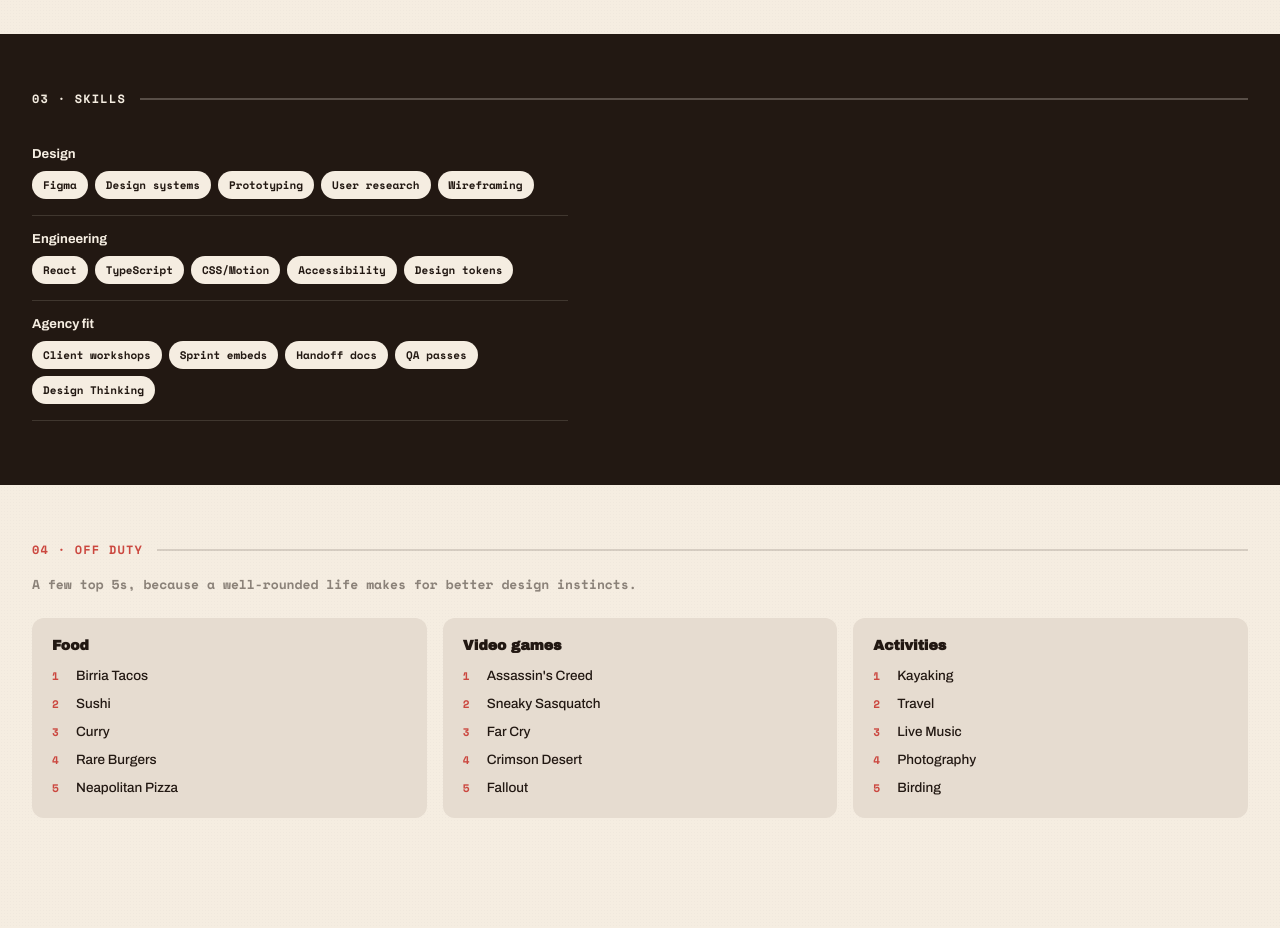
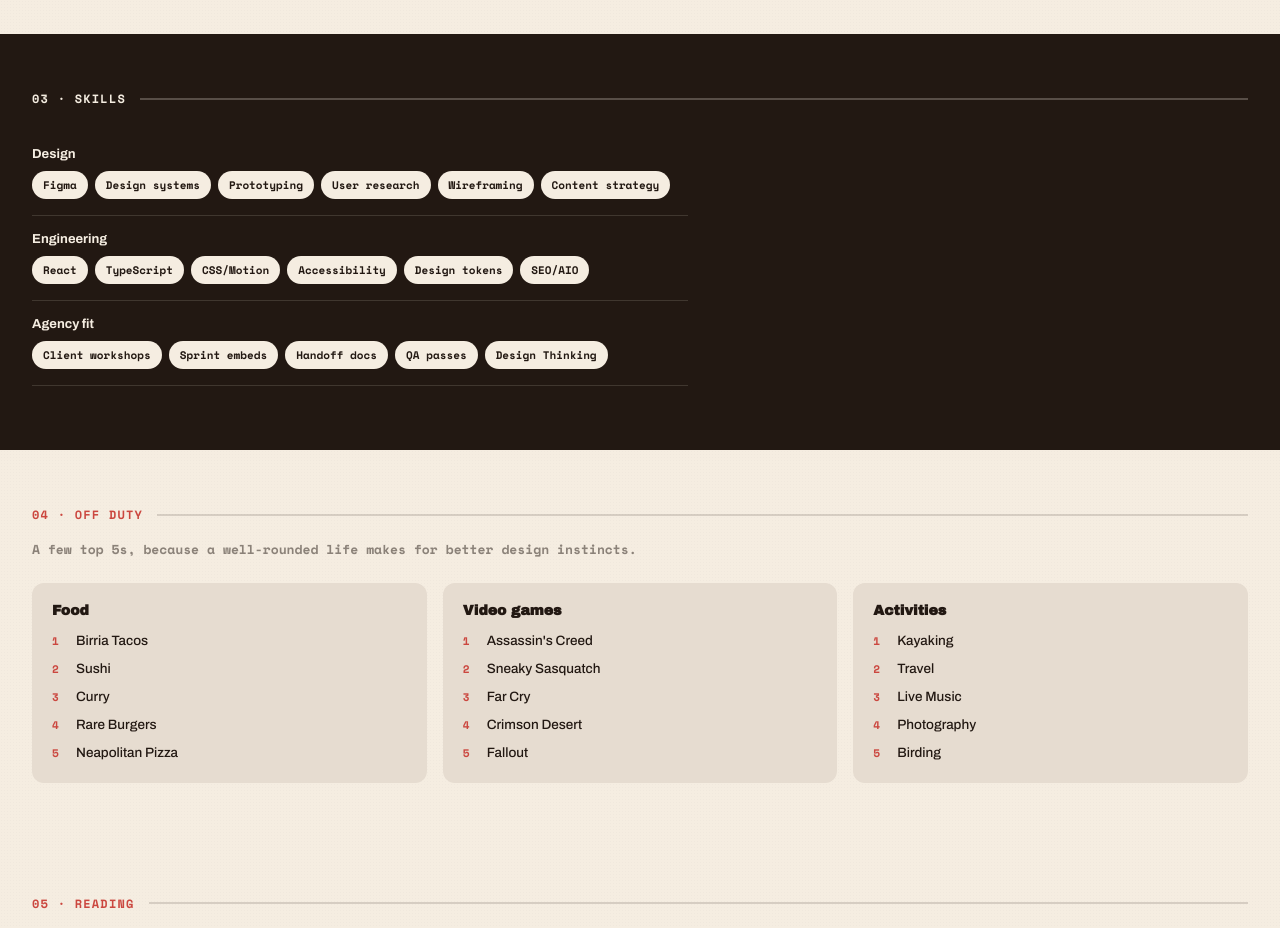
Before and after one commit to darroughw/freelancer, a Next.js app: page / in a window 1280 px wide. Shown: the part 2280-3208 px from the top of the page. Built offline with nearby package versions, Linux system fonts and the light colour scheme.

Commit message:
style and copy updates

```diff
--- a/app/page.tsx
+++ b/app/page.tsx
@@ -14,8 +14,8 @@ const stripeColors = ["red", "orange", "mustard", "teal", "plum", "ink"];
 const SECTIONS = NAV_ITEMS.map((item) => item.id);
 
 const skillGroups = [
-  { title: "Design", tags: ["Figma", "Design systems", "Prototyping", "User research", "Wireframing"] },
-  { title: "Engineering", tags: ["React", "TypeScript", "CSS/Motion", "Accessibility", "Design tokens"] },
+  { title: "Design", tags: ["Figma", "Design systems", "Prototyping", "User research", "Wireframing", "Content strategy"] },
+  { title: "Engineering", tags: ["React", "TypeScript", "CSS/Motion", "Accessibility", "Design tokens", "SEO/AIO"] },
   { title: "Agency fit", tags: ["Client workshops", "Sprint embeds", "Handoff docs", "QA passes", "Design Thinking"] },
 ];
 
--- a/app/styles/_skills.scss
+++ b/app/styles/_skills.scss
@@ -9,7 +9,7 @@
 .skill-table {
   display: flex;
   flex-direction: column;
-  max-width: 600px;
+  max-width: 720px;
   margin-top: 24px;
   padding: 0 clamp(16px, 4vw, 32px);
 }
```
